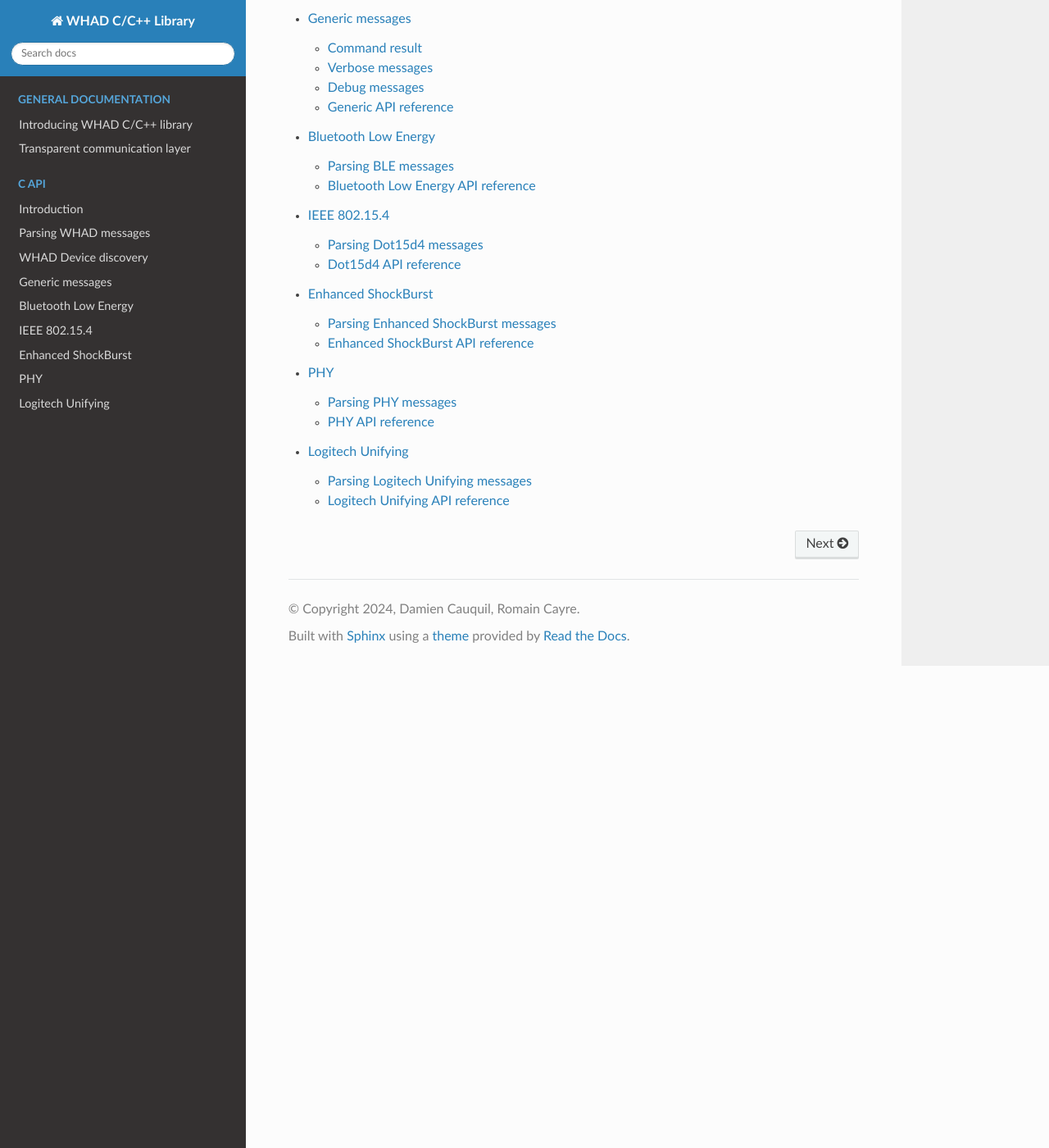
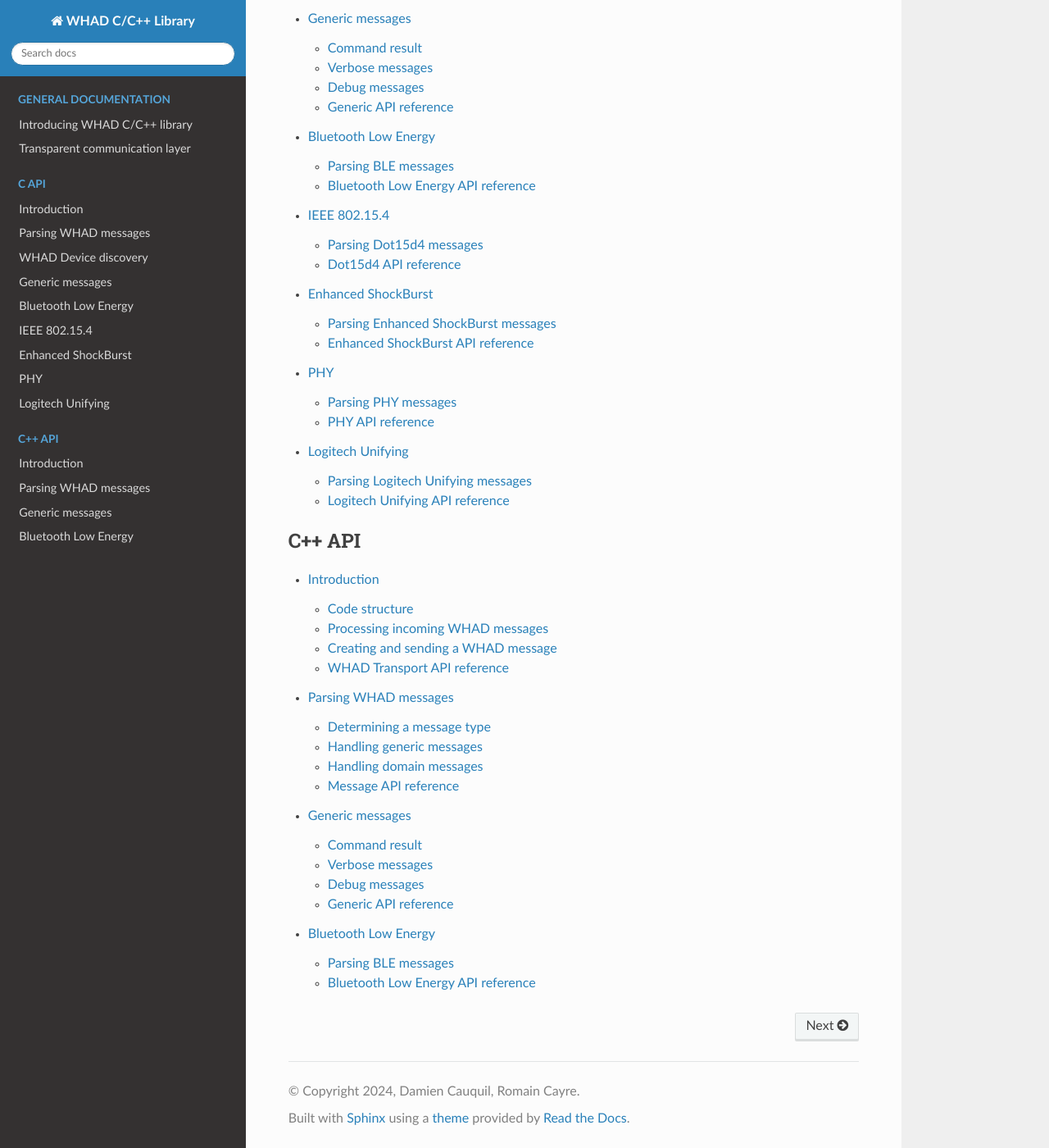
Before and after one commit to whad-team/whad-lib, a Sphinx documentation site: the page built from docs/source/index.rst, in a window 1280 px wide and 1400 px high, scrolled down 749 px. Shown: the whole window at 82% size. Built offline with Sphinx 7.4.7 and the Read the Docs theme 2.0.0, drawn with Linux system fonts in a browser that asks for light colours; part of the change alters nothing that is shown.

Commit message:
Add missing C documentation and start documenting C++ namespaces and classes (WIP).

```diff
--- a/docs/source/c/generic.rst
+++ b/docs/source/c/generic.rst
@@ -26,8 +26,6 @@ created using the :cpp:func:`whad_verbose` function (which is a wrapper for the
 
 .. code-block:: C
 
-    Message msg;
-
     /* Create a verbose message. */
     whad_verbose("This is some information for the user.");
 
@@ -44,7 +42,7 @@ through the :cpp:func:`whad_generic_debug_message` function:
     Message msg;
 
     /* Create a debug message. */
-    whad_generic_debug_message("Some debug message.");
+    whad_generic_debug_message(&msg, 1, "Some debug message.");
 
 
 Generic API reference
--- /dev/null
+++ b/docs/source/cpp/api.rst
@@ -0,0 +1,131 @@
+Introduction
+============
+
+The WHAD C++ API provides a set of classes and functions to create and parse WHAD messages.
+The `communication layer <cpp_comm_layer>`_ is used to send and receive such messages.
+
+Code structure
+--------------
+
+The C API is composed of multiple files:
+
+- Include files:
+    - ``inc/cpp/whad.hpp``: main header file
+    - ``inc/cpp/common.hpp``: header file related to the WHAD device discovery process
+    - ``inc/cpp/message.hpp``: header file defining our base message class
+    - ``inc/cpp/discovery/``: header files related to WHAD generic messages
+    - ``inc/cpp/ble/``: header file related to WHAD BLE domain messages
+    - ``inc/cpp/discovery/``: header files related to WHAD generic messages
+    - ``inc/cpp/dot15d4/``: header file related to WHAD IEEE 802.15.4 domain messages
+    - ``inc/cpp/esb/``: header file related to WHAD ESB domain messages
+    - ``inc/cpp/generic/``: header files related to WHAD generic messages
+    - ``inc/cpp/phy/``: header file related to WHAD PHY domain messages
+    - ``inc/cpp/unifying/``: header file related to WHAD PHY domain messages
+- Source files:
+    - ``src/cpp/whad.cpp``: main WHAD library routines
+    - ``src/cpp/common.cpp``: common WHAD classes
+    - ``src/cpp/message.cpp``: WHAD message base class
+    - ``src/cpp/discovery/``: WHAD discovery message classes
+    - ``src/cpp/domains/ble/``: WHAD BLE domain message classes
+    - ``src/cpp/domains/dot15d4/``: WHAD IEEE 802.15.4 domain message classes
+    - ``src/cpp/domains/esb/``: WHAD ESB domain message classes
+    - ``src/cpp/domains/phy/``: WHAD PHY domain message classes
+    - ``src/cpp/domains/unifying/``: WHAD Logitech Unifying domain message classes
+
+
+Processing incoming WHAD messages
+---------------------------------
+
+When an incoming WHAD message is returned by the library, following a call to
+:cpp:func:`whad_get_message()`, it must be processed by the firmware. The first
+thing to do is to determine the type of the received message by calling
+:cpp:func:`whad_get_message_type()` and then if it is a domain-related message to
+call the :cpp:func:`whad_get_message_domain()` to determine which domain it is
+related to.
+
+.. code-block:: c
+
+    Message msg, response;
+    whad_msgtype_t msg_type;
+
+    /* Do we have a message to process ? */
+    if (whad_get_message(&msg) == WHAD_SUCCESS)
+    {
+        /* Wrap our message into a message container. */
+        whad::NanoPbMsg whad_message(&msg);
+
+        /* Determine message type. */
+        switch (whad_message.getType())
+        {
+            /* Message is a generic one, process. */
+            case whad::MessageType::GenericMsg:
+            {
+                /* Handle generic message. */
+                generic_handler(whad_message);
+            }
+            break;
+
+            /* Message is a discovery message, process. */
+            case whad::MessageType::DiscoveryMsg:
+            {
+                /* Handle discovery message ... */
+            }
+            break;
+
+            /* Message is a discovery message, process. */
+            case whad::MessageType::DomainMsg:
+            {
+                /* Dispatch to our supported domains. */
+                switch (whad_message.getDomain())
+                {
+                    case whad::MessageDomain::DomainBle:
+                    {
+                        /* Dispatch to BLE handler. */
+                        process_ble_message(whad_message);
+                    }
+                    break;
+
+                    default:
+                    {
+                        /* Send back an error message (domain not supported). */
+                        whad::generic::UnsupportedDomain response(&response);
+                        whad::send(response);
+                    }
+                    break;
+                }
+            }
+            break;
+        }
+    }
+
+
+Creating and sending a WHAD message
+-----------------------------------
+
+To create a WHAD message, one must simply instantiate a message class inherited
+from :cpp:class:``NanoPbMsg``. Messages are then sent through a call to
+:cpp:func:`whad::send`, they will be queued for transmission and transmitted
+by the transport layer.
+
+In the above code, we used the :cpp:class:`whad::generic::UnsupportedDomain` class to
+create a WHAD generic command result message with a specific error code that tells
+the host the required domain is not supported by our hardware. Since our hardware
+is supposed to advertise its supported domains, the host is not supposed to send
+such a message but we need to take care of all possibilities.
+
+To send this message to the host, we call the :cpp:func:`whad::send`
+function to enqueue the message and make it sent to the host whenever the
+hardware is ready to transmit.
+
+.. important::
+
+    Dispatching domain-related messages is detailed in :ref:`cpp_whad_domain_message_processing`
+
+
+WHAD Transport API reference
+----------------------------
+
+.. doxygenfile:: inc/cpp/whad.hpp
+    :sections: define enums
+
+.. doxygenfile:: src/cpp/whad.cpp
--- /dev/null
+++ b/docs/source/cpp/ble.rst
@@ -0,0 +1,75 @@
+Bluetooth Low Energy
+====================
+
+Parsing BLE messages
+--------------------
+
+When processing Bluetooth Low Energy messages sent to a compatible interface,
+the :cpp:func:`whad::ble::BleMsg::getType` function returns the corresponding
+message type (:cpp:enum:`whad::ble::MessageType`). This message type is then used
+to process and parse the incoming message.
+
+The following example code shows a message processing function defined for a
+compatible interface that only supports BLE device scanning. The supported
+commands must also be indicated in the interface's capabilities as described
+in :ref:`whad_discovery_cap`.
+
+.. code-block:: c
+
+    void process_ble_message(NanoPbMsg message)
+    {
+        NanoPbMsg *response = NULL;
+
+        /* Wrap our NanoPbMsg into a BleMsg. */
+        whad::ble::BleMsg ble_msg(message);
+
+        switch (ble_msg.getType())
+        {
+            case whad::ble::MessageType::ScanModeMsg:
+            {
+                /* Configure our interface in scan mode ... (custom code) */
+                /* ... */
+
+                /* Return a success message. */
+                response = new whad::generic::Success();
+            }
+            break;
+
+            case whad::ble::MessageType::StartMsg:
+            {
+                /* Start current mode. */
+                /* ... */
+
+                /* Return a success message. */
+                response = new whad::generic::Success();
+            }
+            break;
+
+            case whad::ble::MessageType::StopMsg:
+            {
+                /* Stop current mode. */
+                /* ... */
+
+                /* Return a success message. */
+                response = new whad::generic::Success();
+            }
+            break;
+
+            default:
+            {
+                /* Return an error message. */
+                response = new whad::generic::Error();
+            }
+            break;
+        }
+
+        /* Send the response to the host. */
+        whad::send(*response);
+        delete response;
+    }
+
+Bluetooth Low Energy API reference
+----------------------------------
+
+.. doxygennamespace:: whad::ble
+    :members:
--- /dev/null
+++ b/docs/source/cpp/generic.rst
@@ -0,0 +1,50 @@
+Generic messages
+================
+
+Command result
+--------------
+
+Command results are messages sent by an interface to the host to indicate the
+result of a requested operation. The :cpp:class:`whad::generic::CommandResult`
+class provides an easy way to create such messages:
+
+.. code-block:: C
+
+    /* Create and send a command result message indicating an error. */
+    whad::generic::CommandResult result(whad::generic::ResultCode::ResultError);
+    whad::send(result);
+
+
+Verbose messages
+----------------
+
+Verbose messages contain text that will be sent to the host and that will be
+displayed when verbose mode is enabled by the user. These messages can be
+created using the :cpp:class:`whad::generic::VerboseMsg` class:
+
+.. code-block:: C
+
+    /* Create and send a verbose message. */
+    whad::generic::VerboseMsg verb_msg("This is some information for the user.");
+    whad::send(verb_msg);
+
+
+Debug messages
+--------------
+
+Debug messages are not intended to be displayed to the user and will only be
+showed when debug mode is enabled on host-side. These messages can be created
+through the :cpp:class:`whad::generic::DebugMsg` function:
+
+.. code-block:: C
+
+    /* Create and send a debug message. */
+    whad::generic::DebugMsg debug_msg(1, "This is some information for the user.");
+    whad::send(verb_msg);
+
+
+Generic API reference
+---------------------
+
+.. doxygennamespace:: whad::generic
+    :members:
--- /dev/null
+++ b/docs/source/cpp/parsing.rst
@@ -0,0 +1,155 @@
+Parsing WHAD messages
+=====================
+
+When a firmware receives a WHAD message, it must determine its type and dispatch
+it accordingly.
+
+Determining a message type
+--------------------------
+
+The :cpp:func:`whad::NanoPbMsg::getType` method must be called to discover the basic
+type of a received message. The return value is one of the :cpp:enum:`whad::MessageType`
+enum values:
+
+ - :cpp:enumerator:`whad::MessageType::UnknownMsg`: unknown message type, message must be discarded
+ - :cpp:enumerator:`whad::MessageType::GenericMsg`: generic message, must be dispatched to generic messages handler
+ - :cpp:enumerator:`whad::MessageType::DiscoveryMsg`: discovery message, see :ref:`whad_discovery`
+ - :cpp:enumerator:`whad::MessageType::DomainMsg`: domain-related message, must be dispatched to domain handler
+
+Handling generic messages
+-------------------------
+
+Host-side message processing must determine the type of every incoming generic
+message using :cpp:func:`whad::generic::GenericMsg::getType`, following the template below.
+This function returns a value from the :cpp:enum:`whad::generic::MessageType`:
+
+ - :cpp:enumerator:`whad::generic::MessageType::UnknownMsg`: unknown generic message, message must be discarded
+ - :cpp:enumerator:`whad::generic::MessageType::CommandResultMsg`: command result message
+ - :cpp:enumerator:`whad::generic::MessageType::VerboseMsg`: verbose message
+ - :cpp:enumerator:`whad::generic::MessageType::DebugMsg`: debug message
+ - :cpp:enumerator:`whad::generic::MessageType::ProgressMsg`: progress message
+
+.. code-block:: c
+
+    void generic_handler(NanoPbMsg p_message)
+    {
+        /* Wrap our NanoPbMsg into a GenericMsg instance. */
+        whad::generic::GenericMsg generic_msg(p_message);
+
+        switch (generic_msg.getType())
+        {
+            case whad::generic::MessageType::CommandResultMsg:
+            {
+                /* Process command result. */
+                if (whad_generic_cmd_result_parse(p_message, &result_code) == WHAD_SUCCESS)
+                {
+                    /* Process command result. */
+                }
+                else
+                {
+                    /* Error while parsing command result. */
+                }
+            }
+            break;
+
+            case whad::generic::MessageType::VerboseMsg:
+            {
+                /* No default parsing method available yet :/ */
+            }
+            break;
+
+            case whad::generic::MessageType::DebugMsg:
+            {
+                /* No default parsing method available yet :/ */
+            }
+            break;
+
+
+            case whad::generic::MessageType::UnknownMsg:
+            {
+               /* Discard message. */
+            }
+            break;
+        }
+    }
+
+
+.. _cpp_whad_domain_message_processing:
+
+Handling domain messages
+------------------------
+
+Domain messages must be dispatched to their respective domain message handler,
+using the :cpp:func:`whad::NanoPbMsg::getDomain` function that returns a value
+of :cpp:enum:`whad::MessageDomain` enum. The following code template shows how such
+a dispatching process can be implemented:
+
+.. code-block:: C
+
+    void dispatch_domain_message(NanoPbMessage message)
+    {
+        Message response;
+
+        switch (message.getDomain())
+        {
+            /* Bluetooth Low Energy. */
+            case whad::MessageDomain::DomainBle:
+            {
+                /* Forward message to BLE domain handler. */
+                process_ble_message(message);
+            }
+            break;
+
+            /* Bluetooth Low Energy. */
+            case whad::MessageDomain::DomainDot15d4:
+            {
+                /* Forward message to Dot15d4 domain handler. */
+                process_dot15d4_message(message);
+            }
+            break;
+
+            /* Bluetooth Low Energy. */
+            case whad::MessageDomain::DomainEsb:
+            {
+                /* Forward message to ESB domain handler. */
+                process_esb_message(message);
+            }
+            break;
+
+            /* Bluetooth Low Energy. */
+            case whad::MessageDomain::DomainPhy:
+            {
+                /* Forward message to PHY domain handler. */
+                process_phy_message(message);
+            }
+            break;
+
+            /* Bluetooth Low Energy. */
+            case whad::MessageDomain::DomainUnifying:
+            {
+                /* Forward message to Unifying domain handler. */
+                process_unifying_message(message);
+            }
+            break;
+
+            /* Don't support other domains. */
+            default:
+            {
+                /* Tell the host we don't support this domain. */
+                whad::generic::UnsupportedDomain resp(&response);
+                whad::send(resp);
+            }
+            break;
+        }
+    }
+
+.. important::
+
+    If the hosts sends messages for an unsupported domain, the interface must
+    answer with a :cpp:class:`whad::generic::UnsupportedDomain` class instance.
+
+
+Message API reference
+---------------------
+
+.. doxygenfile:: inc/cpp/message.hpp
--- a/docs/source/index.rst
+++ b/docs/source/index.rst
@@ -22,3 +22,12 @@ WHAD C/C++ Library documentation
     c/esb
     c/phy
     c/unifying
+
+.. toctree::
+    :maxdepth: 2
+    :caption: C++ API
+
+    cpp/api
+    cpp/parsing
+    cpp/generic
+    cpp/ble
```
